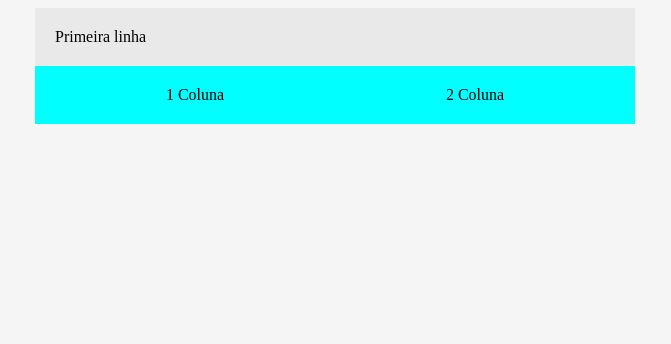
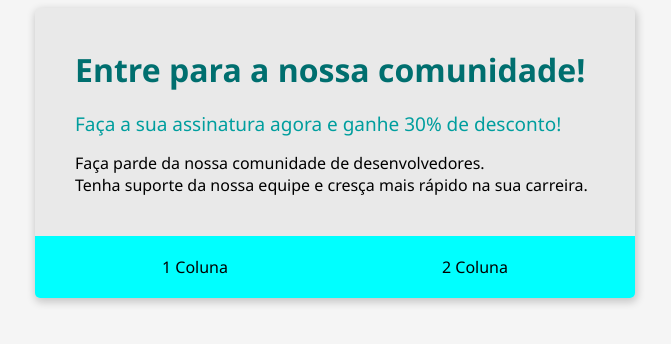
Before and after one commit to Felipexvv/BootCampDevJr_Modulo_1_Cap2, a plain HTML site: page index.html in a window 1280 px wide. Shown: the whole page, without its empty margins (305-976 px from the left). Drawn offline with Linux system fonts and the light colour scheme.

Commit message:
closes #3 - Criando o cabecalho

```diff
--- a/index.html
+++ b/index.html
@@ -5,18 +5,23 @@
     <meta name="viewport" content="width=device-width, initial-scale=1.0">
     <title>Document</title>
     <style>
+
         body {
             background-color: #f5f5f5;
+            font-family: 'Segoe UI', Tahoma, Geneva, Verdana, sans-serif;
         }
 
         .container {
             background-color: #E9E9E9;
             margin: auto;
             width: 600px;
+            box-shadow: 1px 3px 8px 1px rgba(0,0,0,0.2);
+            border-radius: 5px;
+            overflow: hidden;
         }
 
         .header{
-            padding: 20px;
+            padding: 40px;
         }
 
         .flex-container {
@@ -26,12 +31,35 @@
             padding: 20px;
         }
 
+        .header-title{
+            color: #006f6f;
+            font-size: 32px;
+            font-weight: 700;
+            margin-bottom: 20px;
+        }
+
+        .header-L2 {
+            color: #009E9E;
+            font-size: 19px;
+            font-weight: 500;
+            margin-bottom: 15px;
+        }
+
     </style>
 </head>
 <body>
     <div class="container">
         <div class="header">
-            Primeira linha
+            <div class="header-title">
+                Entre para a nossa comunidade!
+            </div>
+            <div class="header-L2">
+                Faça a sua assinatura agora e ganhe 30% de desconto!
+            </div>
+            <div>
+                Faça parde da nossa comunidade de desenvolvedores.<br>
+                Tenha suporte da nossa equipe e cresça mais rápido na sua carreira.
+            </div>
         </div>
         <div class="flex-container">
             <div>
```
